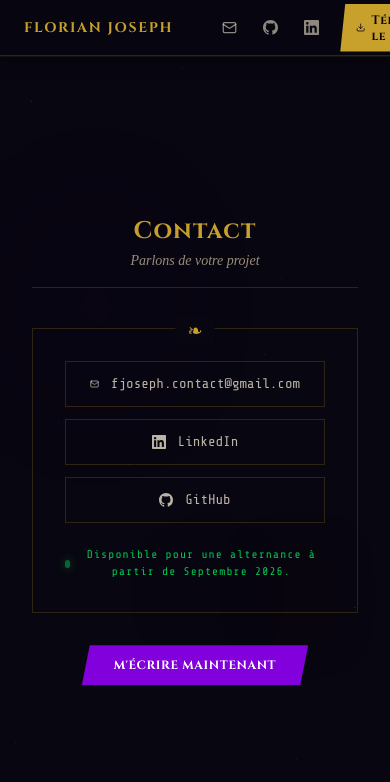
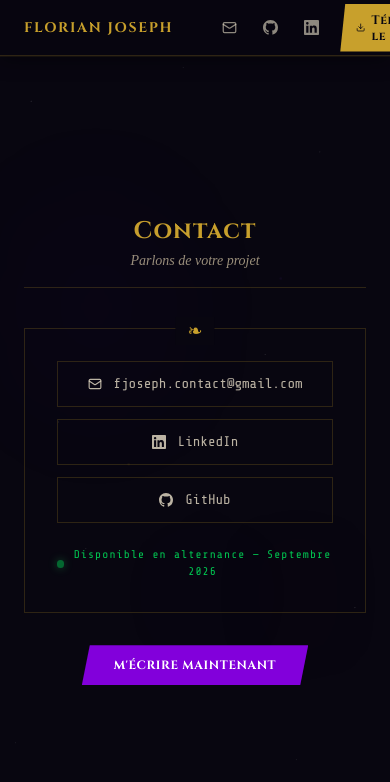
Before and after one commit to FlorianJoseph/Portfolio, a Vue app: page /contact in a window 390 px wide. Shown: the top 782 px of the page. Built offline with nearby package versions, Linux system fonts and the light colour scheme; the HTML template or start-up script is replaced by a standard one; a web font is replaced by a local one.

Commit message:
responsive views

```diff
--- a/src/data/about.ts
+++ b/src/data/about.ts
@@ -4,7 +4,7 @@ export const ABOUT = {
     aboutClass: 'Indie Maker & Streamer',
     bio: "Fondateur de Charmi, une plateforme SaaS pour streamers Twitch. Je conçois et développe des produits de A à Z — du backend aux interfaces, du marketing au déploiement.",
     email: 'fjoseph.contact@gmail.com',
-    availability: 'Disponible pour une alternance à partir de Septembre 2026.',
+    availability: 'Disponible en alternance — Septembre 2026',
     linkedin: 'https://www.linkedin.com/in/florianjoseph/',
     github: 'https://github.com/FlorianJoseph',
     cvUrl: '/assets/CV_Florian_Joseph.pdf',
--- a/src/data/views.ts
+++ b/src/data/views.ts
@@ -1,8 +1,8 @@
 export const VIEWS = [
-    { id: 'about', label: 'About', icon: '⚔', zone: 'Salle des Attributs', sub: 'Statistiques du personnage' },
-    { id: 'skills', label: 'Skills', icon: '🔮', zone: 'Grimoire des Sorts', sub: 'Arsenal de compétences' },
-    { id: 'projects', label: 'Projects', icon: '📜', zone: 'Journal de Quêtes', sub: 'Projets & Exploits' },
-    { id: 'contact', label: 'Contact', icon: '✉', zone: 'Taverne du Bout du Monde', sub: 'Parlons de ton project' },
+    { id: 'about', label: 'About' },
+    { id: 'skills', label: 'Skills' },
+    { id: 'projects', label: 'Projects' },
+    { id: 'contact', label: 'Contact' },
 ] as const
 
 export type View = typeof VIEWS[number]
--- a/src/views/ViewContact.vue
+++ b/src/views/ViewContact.vue
@@ -1,5 +1,5 @@
 <template>
-    <div class="h-full flex items-center justify-center px-8">
+    <div class="h-full flex items-center justify-center px-6">
         <div class="max-w-[540px] w-full text-center">
 
             <!-- Header -->
--- a/src/views/ViewProjects.vue
+++ b/src/views/ViewProjects.vue
@@ -1,5 +1,5 @@
 <template>
-    <div class="h-full flex items-center justify-center px-8">
+    <div class="h-full flex items-center justify-center px-6 overflow-y-auto py-8">
         <div class="max-w-[860px] w-full">
 
             <!-- Header -->
--- a/src/views/ViewSkills.vue
+++ b/src/views/ViewSkills.vue
@@ -9,7 +9,7 @@
       </div>
 
       <!-- Grille -->
-      <div class="grid grid-cols-3 gap-8">
+      <div class="grid grid-cols-1 md:grid-cols-3 gap-6">
         <div v-for="group in SKILLS" :key="group.category">
           <h3 class="font-cinzel text-[0.7rem] tracking-[0.2em] uppercase text-gold mb-4">
             {{ group.category }}
```
